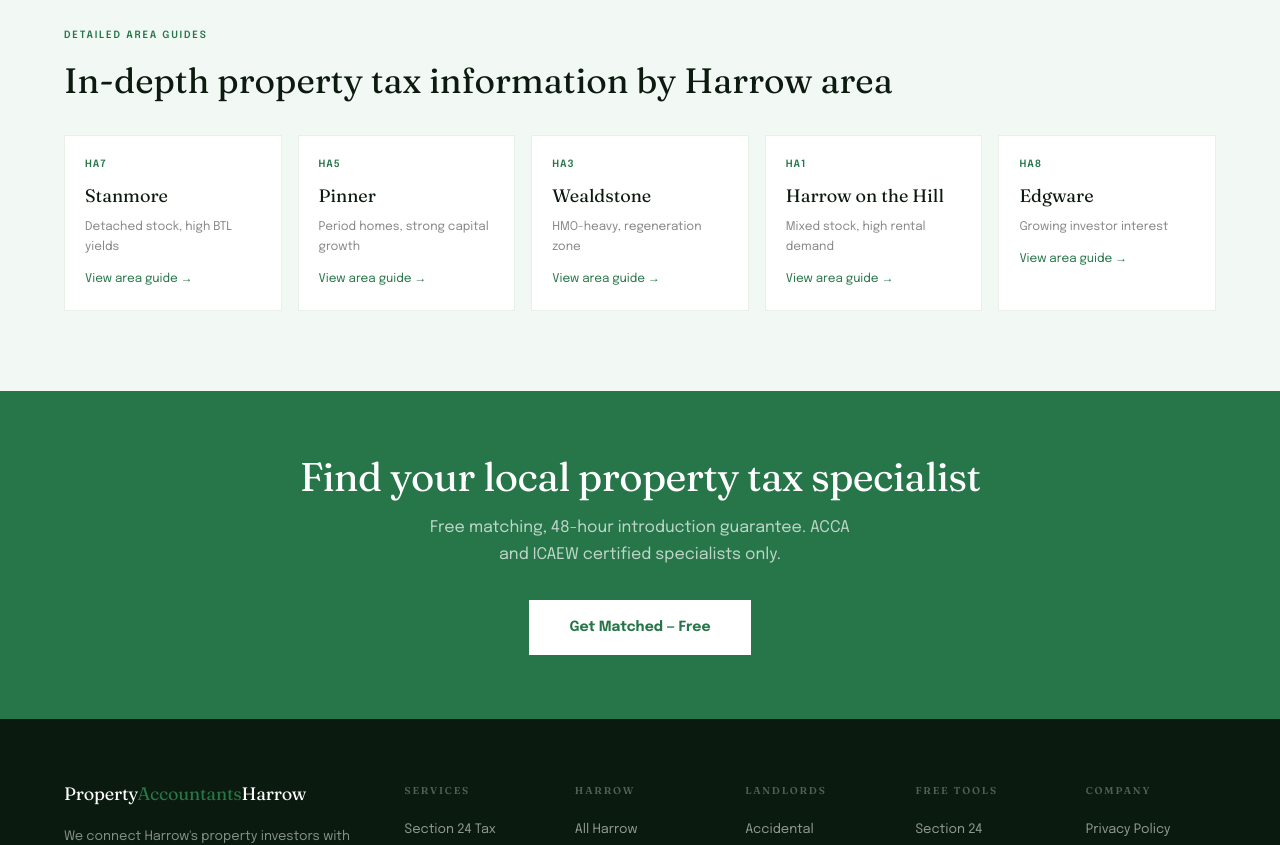
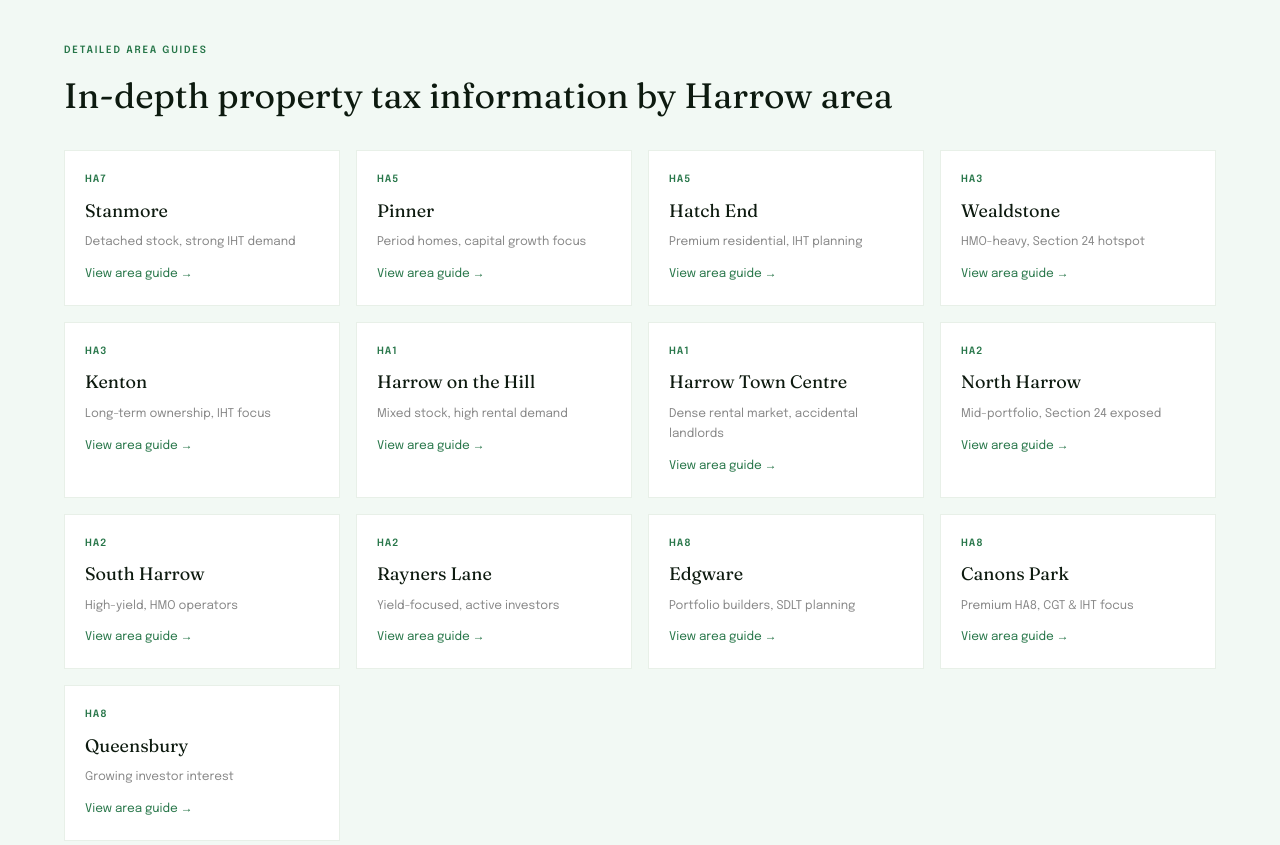
Before and after one commit to nahadgur/propertymanagementharrow, a Next.js app: page /locations in a window 1280 px wide. Shown: the part 2180-3025 px from the top of the page. Built offline with nearby package versions, Linux system fonts and the light colour scheme.

Commit message:
Add files via upload

```diff
--- a/app/locations/LocationsContent.tsx
+++ b/app/locations/LocationsContent.tsx
@@ -9,12 +9,19 @@ import Breadcrumbs from '@/components/Breadcrumbs'
 
 // Areas with dedicated spoke pages
 const SPOKE_PAGES: Record<string, string> = {
-  'stanmore':          '/harrow/stanmore/',
-  'pinner':            '/harrow/pinner/',
-  'wealdstone':        '/harrow/wealdstone/',
-  'harrow-on-the-hill':'/harrow/harrow-on-the-hill/',
-  'harrow-town-centre':'/harrow/harrow-on-the-hill/',
-  'edgware':           '/harrow/edgware/',
+  'stanmore':           '/harrow/stanmore/',
+  'pinner':             '/harrow/pinner/',
+  'wealdstone':         '/harrow/wealdstone/',
+  'harrow-on-the-hill': '/harrow/harrow-on-the-hill/',
+  'harrow-town-centre': '/harrow/harrow-town-centre/',
+  'edgware':            '/harrow/edgware/',
+  'north-harrow':       '/harrow/north-harrow/',
+  'south-harrow':       '/harrow/south-harrow/',
+  'kenton':             '/harrow/kenton/',
+  'rayners-lane':       '/harrow/rayners-lane/',
+  'hatch-end':          '/harrow/hatch-end/',
+  'canons-park':        '/harrow/canons-park/',
+  'queensbury':         '/harrow/queensbury/',
 }
 
 function toSlug(name: string): string {
@@ -206,13 +213,21 @@ export default function LocationsContent() {
             <h2 className="font-display text-[1.8rem] md:text-[2.2rem] text-text mb-8 leading-tight">
               In-depth property tax information by Harrow area
             </h2>
-            <div className="grid grid-cols-1 sm:grid-cols-2 lg:grid-cols-5 gap-4">
+            <div className="grid grid-cols-1 sm:grid-cols-2 lg:grid-cols-4 gap-4">
               {[
-                { name: 'Stanmore',           href: '/harrow/stanmore/',           postcode: 'HA7', desc: 'Detached stock, high BTL yields' },
-                { name: 'Pinner',             href: '/harrow/pinner/',             postcode: 'HA5', desc: 'Period homes, strong capital growth' },
-                { name: 'Wealdstone',         href: '/harrow/wealdstone/',         postcode: 'HA3', desc: 'HMO-heavy, regeneration zone' },
-                { name: 'Harrow on the Hill', href: '/harrow/harrow-on-the-hill/', postcode: 'HA1', desc: 'Mixed stock, high rental demand' },
-                { name: 'Edgware',            href: '/harrow/edgware/',            postcode: 'HA8', desc: 'Growing investor interest' },
+                { name: 'Stanmore',           href: '/harrow/stanmore/',            postcode: 'HA7', desc: 'Detached stock, strong IHT demand' },
+                { name: 'Pinner',             href: '/harrow/pinner/',              postcode: 'HA5', desc: 'Period homes, capital growth focus' },
+                { name: 'Hatch End',          href: '/harrow/hatch-end/',           postcode: 'HA5', desc: 'Premium residential, IHT planning' },
+                { name: 'Wealdstone',         href: '/harrow/wealdstone/',          postcode: 'HA3', desc: 'HMO-heavy, Section 24 hotspot' },
+                { name: 'Kenton',             href: '/harrow/kenton/',              postcode: 'HA3', desc: 'Long-term ownership, IHT focus' },
+                { name: 'Harrow on the Hill', href: '/harrow/harrow-on-the-hill/',  postcode: 'HA1', desc: 'Mixed stock, high rental demand' },
+                { name: 'Harrow Town Centre', href: '/harrow/harrow-town-centre/',  postcode: 'HA1', desc: 'Dense rental market, accidental landlords' },
+                { name: 'North Harrow',       href: '/harrow/north-harrow/',        postcode: 'HA2', desc: 'Mid-portfolio, Section 24 exposed' },
+                { name: 'South Harrow',       href: '/harrow/south-harrow/',        postcode: 'HA2', desc: 'High-yield, HMO operators' },
+                { name: 'Rayners Lane',       href: '/harrow/rayners-lane/',        postcode: 'HA2', desc: 'Yield-focused, active investors' },
+                { name: 'Edgware',            href: '/harrow/edgware/',             postcode: 'HA8', desc: 'Portfolio builders, SDLT planning' },
+                { name: 'Canons Park',        href: '/harrow/canons-park/',         postcode: 'HA8', desc: 'Premium HA8, CGT & IHT focus' },
+                { name: 'Queensbury',         href: '/harrow/queensbury/',          postcode: 'HA8', desc: 'Growing investor interest' },
               ].map(spoke => (
                 <Link key={spoke.href} href={spoke.href}
                   className="flex flex-col p-5 bg-white border border-[#e8f0e8] no-underline hover:border-brand transition-colors group">
--- /dev/null
+++ b/app/opengraph-image.tsx
@@ -0,0 +1,101 @@
+import { ImageResponse } from 'next/og'
+
+export const runtime = 'edge'
+export const alt = 'Property Accountants Harrow — Vetted Property Tax Specialist Network'
+export const size = { width: 1200, height: 630 }
+export const contentType = 'image/png'
+
+export default async function Image() {
+  return new ImageResponse(
+    (
+      <div
+        style={{
+          width: '1200px',
+          height: '630px',
+          display: 'flex',
+          flexDirection: 'column',
+          background: '#0f3320',
+          position: 'relative',
+          overflow: 'hidden',
+        }}
+      >
+        {/* Background pattern — subtle grid */}
+        <div style={{
+          position: 'absolute', inset: 0,
+          backgroundImage: 'radial-gradient(circle at 20% 50%, rgba(39,118,73,0.3) 0%, transparent 60%), radial-gradient(circle at 80% 20%, rgba(39,118,73,0.15) 0%, transparent 50%)',
+        }} />
+
+        {/* Left accent bar */}
+        <div style={{
+          position: 'absolute', left: 0, top: 0, bottom: 0,
+          width: '6px', background: '#277649',
+        }} />
+
+        {/* Content */}
+        <div style={{
+          display: 'flex', flexDirection: 'column',
+          padding: '64px 80px', flex: 1, position: 'relative', zIndex: 1,
+        }}>
+
+          {/* Top tag */}
+          <div style={{
+            display: 'flex', alignItems: 'center', gap: '10px', marginBottom: '40px',
+          }}>
+            <div style={{
+              background: 'rgba(39,118,73,0.35)', color: '#7dd4a0',
+              padding: '6px 16px', fontSize: '13px', fontFamily: 'sans-serif',
+              fontWeight: 600, letterSpacing: '0.15em', textTransform: 'uppercase',
+            }}>
+              ACCA &amp; ICAEW Certified Network
+            </div>
+          </div>
+
+          {/* Main headline */}
+          <div style={{
+            fontSize: '62px', fontWeight: 800, color: '#ffffff',
+            lineHeight: 1.05, letterSpacing: '-0.02em',
+            fontFamily: 'Georgia, serif', maxWidth: '780px', marginBottom: '28px',
+          }}>
+            Harrow&apos;s Property Tax Accountants.
+          </div>
+
+          {/* Sub */}
+          <div style={{
+            fontSize: '22px', color: 'rgba(255,255,255,0.55)',
+            fontFamily: 'sans-serif', lineHeight: 1.5, maxWidth: '680px',
+            marginBottom: 'auto',
+          }}>
+            Section 24 mitigation · SPV incorporation · CGT planning · Inheritance tax structuring
+          </div>
+
+          {/* Bottom row */}
+          <div style={{
+            display: 'flex', alignItems: 'center', justifyContent: 'space-between',
+            borderTop: '1px solid rgba(255,255,255,0.1)', paddingTop: '28px',
+          }}>
+            <div style={{
+              fontSize: '20px', fontWeight: 700, color: '#ffffff',
+              fontFamily: 'Georgia, serif', letterSpacing: '-0.01em',
+            }}>
+              PropertyAccountantsHarrow.co.uk
+            </div>
+            <div style={{
+              display: 'flex', gap: '32px',
+            }}>
+              {['Free matching', '48hr introduction', 'No obligation'].map(item => (
+                <div key={item} style={{
+                  display: 'flex', alignItems: 'center', gap: '8px',
+                  color: 'rgba(255,255,255,0.5)', fontSize: '14px', fontFamily: 'sans-serif',
+                }}>
+                  <div style={{ width: '6px', height: '6px', borderRadius: '50%', background: '#277649' }} />
+                  {item}
+                </div>
+              ))}
+            </div>
+          </div>
+        </div>
+      </div>
+    ),
+    { ...size }
+  )
+}
```
